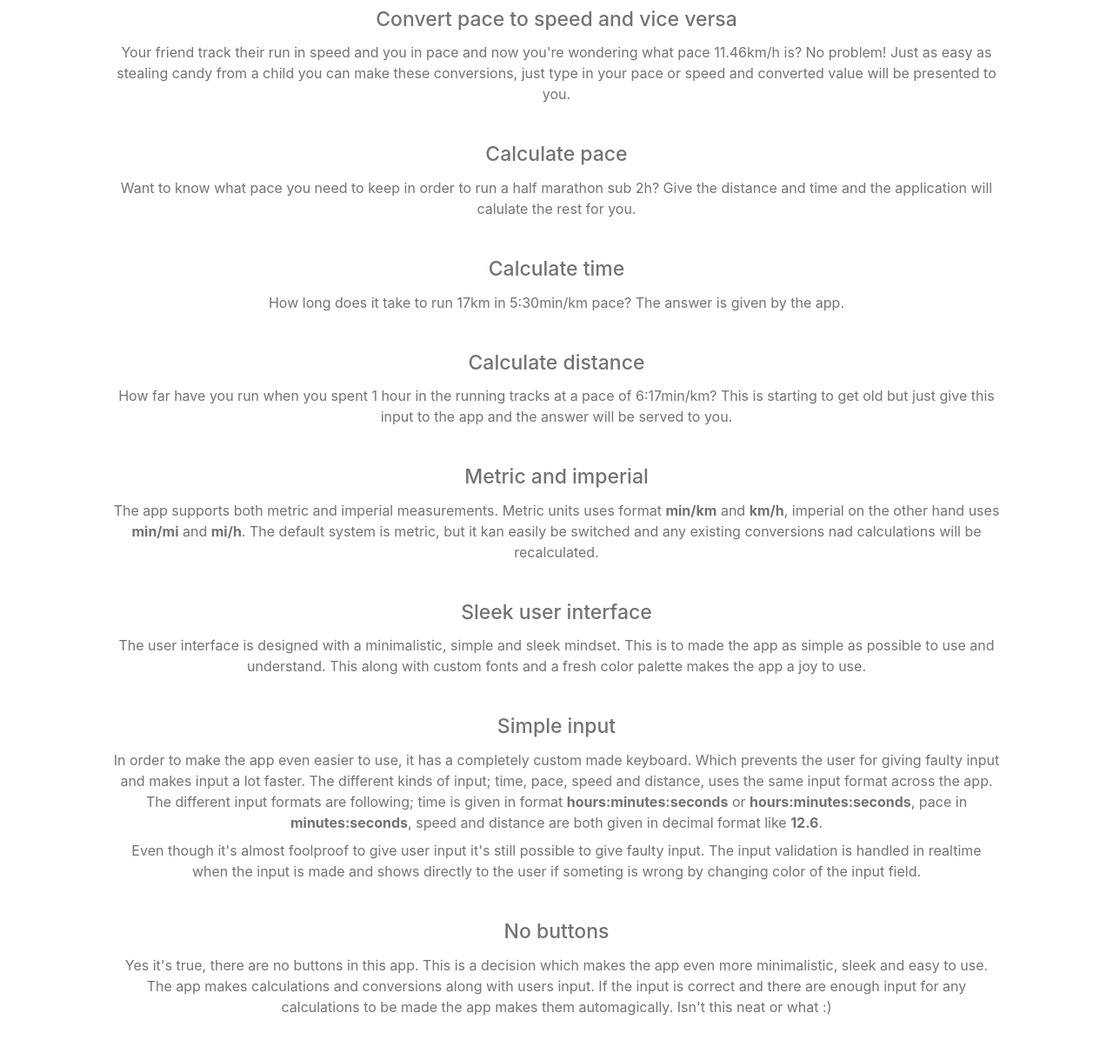
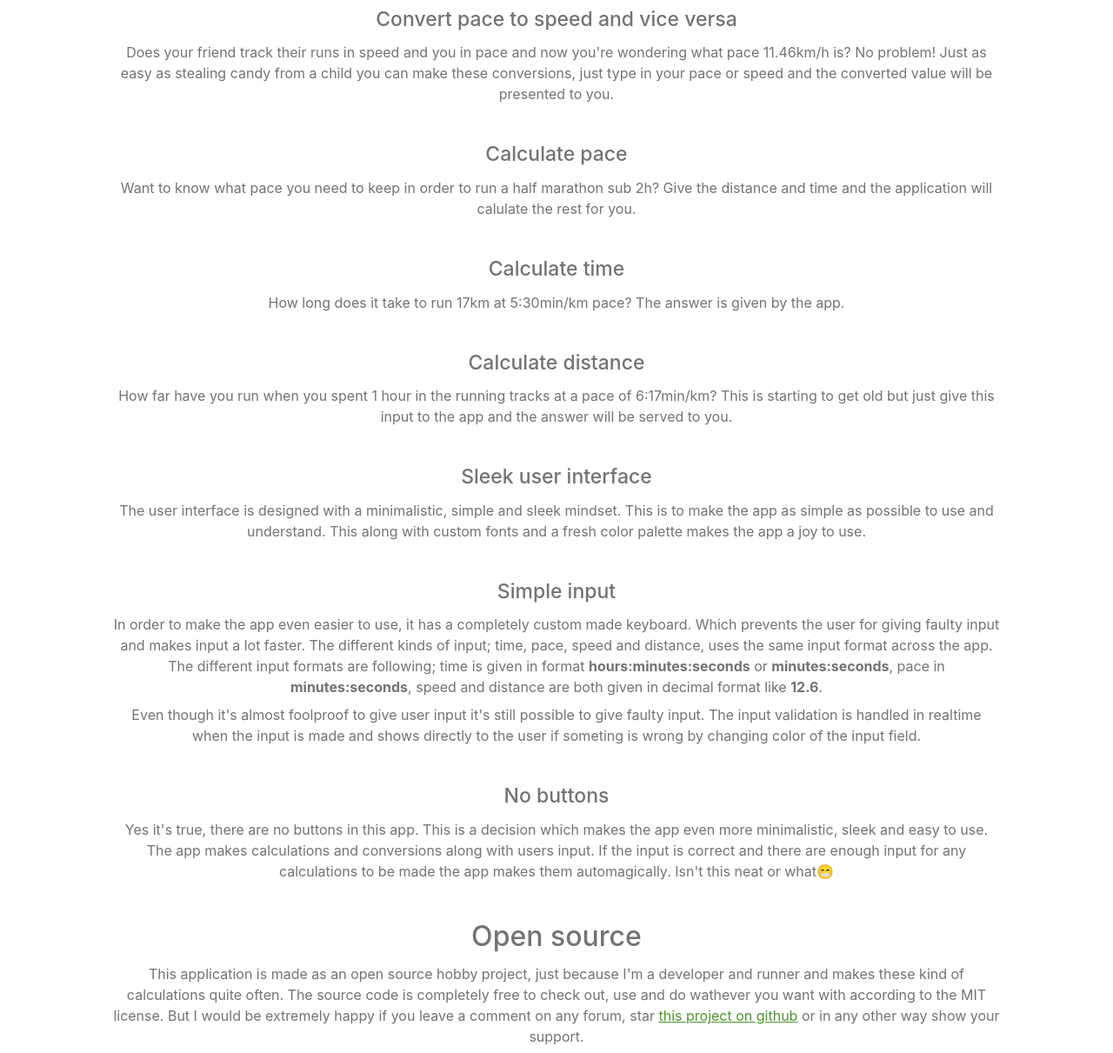
Before and after one commit to rnyholm/runcalc, a plain HTML site: page index.html in a window 1280 px wide. Shown: the part 360-1571 px from the top of the page at 87% size. Drawn offline with Linux system fonts and the light colour scheme.

Commit message:
#25 Final changes on the gh-pages

```diff
--- a/index.html
+++ b/index.html
@@ -43,12 +43,12 @@
 				<h1>Introduction</h1>
 				<p>Runners Calculator is a minimalistic utility application for Android made by a runner for runners.
 					The purpose of the app is to make a few of the most common runner related conversions and calculations a bit easier.
-					This includes conversions between pace and speed and vice versa, calculations of distance, time and pace from given input.
-					Another important goal of the app is that it should be foolproof and easy to use, so you can focus more on the stuff that matters, running.
+					This includes conversions between pace and speed and vice versa as well as different calculations of distance, time and pace.
+					Another important goal of the app is that it should be foolproof and easy to use, so you can focus more on the stuff that matters - running🏃‍♂️
 				</p>
 				<a name="features"></a>
 				<p>
-					Even though the app is made for runners the app can be used by anyone in need of theese kind of conversions and calculations.
+					Even though the app is made for runners it can be used by anyone in need of these kind of conversions and calculations.
 				</p>
 			</div>
 		</div>
@@ -63,8 +63,8 @@
 		<div class="row">
 			<div class="col-sm-12 col-md-10 col-md-offset-1">
 				<h3>Convert pace to speed and vice versa</h3>
-				<p>Your friend track their run in speed and you in pace and now you're wondering what pace 11.46km/h is? No problem! Just as easy as stealing candy
-					from a child you can make these conversions, just type in your pace or speed and converted value will be presented to you.</p>
+				<p>Does your friend track their runs in speed and you in pace and now you're wondering what pace 11.46km/h is? No problem! Just as easy as stealing candy
+					from a child you can make these conversions, just type in your pace or speed and the converted value will be presented to you.</p>
 			</div>
 
 		</div>
@@ -81,7 +81,7 @@
 			<div class="col-sm-12 col-md-10 col-md-offset-1">
 				<br />
 				<h3>Calculate time</h3>
-				<p>How long does it take to run 17km in 5:30min/km pace? The answer is given by the app.</p>
+				<p>How long does it take to run 17km at 5:30min/km pace? The answer is given by the app.</p>
 			</div>
 		</div>
 
@@ -97,18 +97,8 @@
 		<div class="row">
 			<div class="col-sm-12 col-md-10 col-md-offset-1">
 				<br />
-				<h3>Metric and imperial</h3>
-				<p>The app supports both metric and imperial measurements. Metric units uses format <strong>min/km</strong> and <strong>km/h</strong>, imperial on the other hand
-					uses <strong>min/mi</strong> and <strong>mi/h</strong>. The default system is metric, but it kan easily be switched and any existing conversions nad calculations
-					will be recalculated.</p>
-			</div>
-		</div>
-
-		<div class="row">
-			<div class="col-sm-12 col-md-10 col-md-offset-1">
-				<br />
 				<h3>Sleek user interface</h3>
-				<p>The user interface is designed with a minimalistic, simple and sleek mindset. This is to made the app as simple as possible to use and understand.
+				<p>The user interface is designed with a minimalistic, simple and sleek mindset. This is to make the app as simple as possible to use and understand.
 					This along with custom fonts and a fresh color palette makes the app a joy to use.</p>
 			</div>
 		</div>
@@ -119,7 +109,7 @@
 				<h3>Simple input</h3>
 				<p>In order to make the app even easier to use, it has a completely custom made keyboard. Which prevents the user for giving faulty input and makes input a lot faster.
 					The different kinds of input; time, pace, speed and distance, uses the same input format across the app. The different input formats are following; time is given
-					in format <strong>hours:minutes:seconds</strong> or <strong>hours:minutes:seconds</strong>, pace in <strong>minutes:seconds</strong>, speed and distance are both given in
+					in format <strong>hours:minutes:seconds</strong> or <strong>minutes:seconds</strong>, pace in <strong>minutes:seconds</strong>, speed and distance are both given in
 					decimal format like <strong>12.6</strong>.</p>
 
 				<p>Even though it's almost foolproof to give user input it's still possible to give faulty input. The input validation is handled in realtime when the input is made and shows directly
@@ -132,7 +122,7 @@
 				<br />
 				<h3>No buttons</h3>
 				<p>Yes it's true, there are no buttons in this app. This is a decision which makes the app even more minimalistic, sleek and easy to use. The app makes calculations and conversions
-					along with users input. If the input is correct and there are enough input for any calculations to be made the app makes them automagically. Isn't this neat or what :)</p>
+					along with users input. If the input is correct and there are enough input for any calculations to be made the app makes them automagically. Isn't this neat or what😁</p>
 				<a name="open_source"></a>
 			</div>
 		</div>
@@ -141,8 +131,8 @@
 			<div class="col-sm-12 col-md-10 col-md-offset-1">
 				<br />
 				<h1>Open source</h1>
-				<p>This application is made as an open source hobby project, just because I'm a developer, runner and makes these kind of calculations quite often. The source code is completely free
-					to check out, use and do wathever you want with according to the MIT license. But I would be extremely happy if you live a comment on any forum, star
+				<p>This application is made as an open source hobby project, just because I'm a developer and runner and makes these kind of calculations quite often. The source code is completely free
+					to check out, use and do wathever you want with according to the MIT license. But I would be extremely happy if you leave a comment on any forum, star
 					<a href="https://github.com/rnyholm/runcalc" target="_blank">this project on github</a> or in any other way show your support.</p>
 			</div>
 		</div>
@@ -151,7 +141,7 @@
 			<div class="col-sm-12 col-md-10 col-md-offset-1">
 				<br />
 				<h1>At last</h1>
-				<p>Run fast, long and happy :)</p>
+				<p>Run fast, long and happy🏃‍♂️</p>
 			</div>
 		</div>
 	</div>
```
